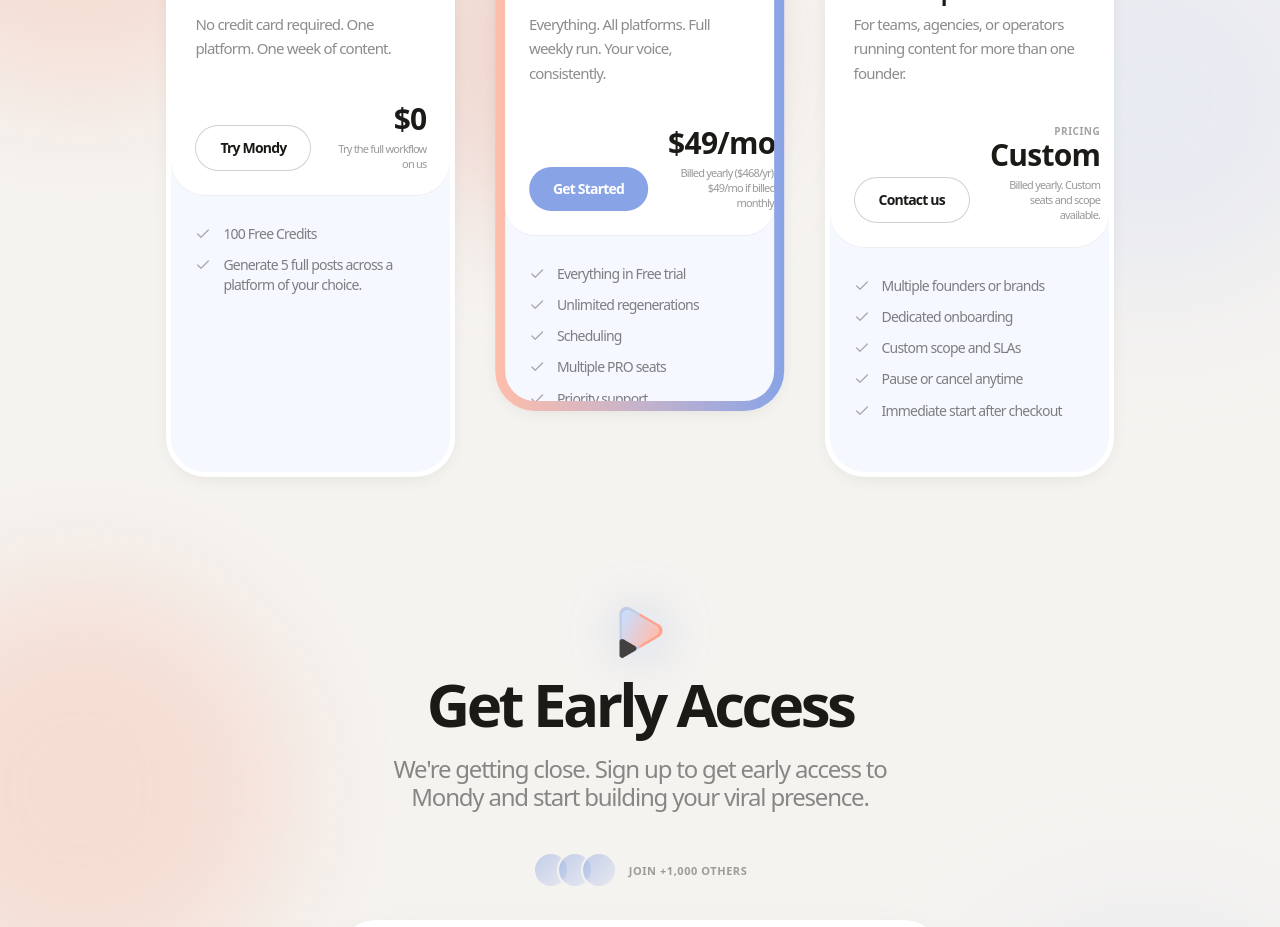
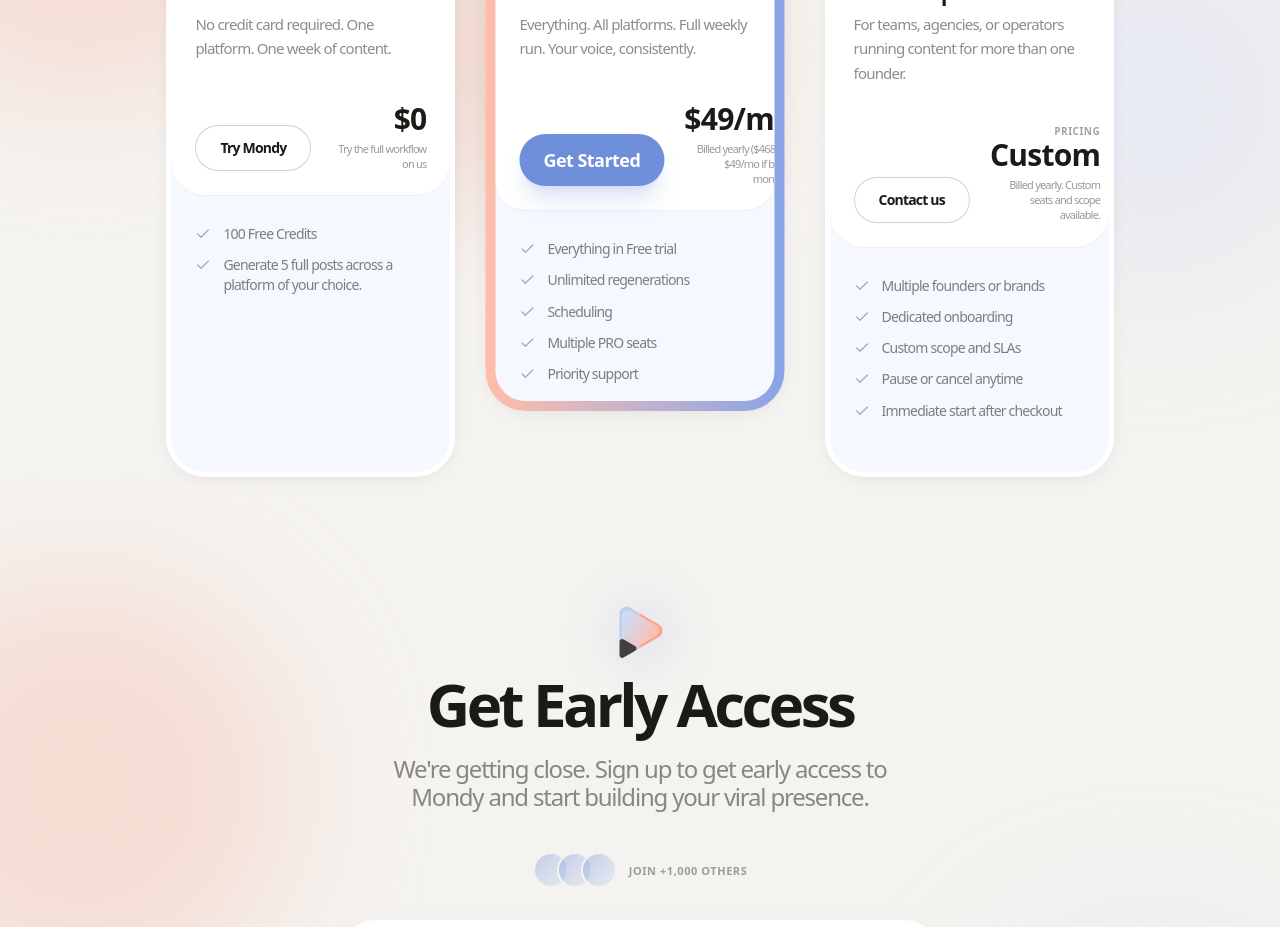
Before and after one commit to TezzeractTeams/Mondy, a Next.js app: page / in a window 1280 px wide. Shown: the part 3620-4547 px from the top of the page. Built offline with nearby package versions, Linux system fonts and the light colour scheme.

Commit message:
Refactor PricingProCard component: Removed unused FEATURED_CTA_CLASS and replaced it with mondyBtn for improved styling consistency. Cleaned up imports in pricing-styles.ts to enhance code clarity.

```diff
--- a/src/components/pricing/PricingProCard.tsx
+++ b/src/components/pricing/PricingProCard.tsx
@@ -1,12 +1,8 @@
 import React from "react";
 import { Check, Zap } from "lucide-react";
 import { cn } from "@/lib/utils";
-import {
-  CARD_RADIUS,
-  CARD_SHADOW,
-  FEATURED_CTA_CLASS,
-  FEATURED_SHELL_GRADIENT,
-} from "./pricing-styles";
+import { CARD_RADIUS, CARD_SHADOW, FEATURED_SHELL_GRADIENT } from "./pricing-styles";
+import { mondyBtn } from "@/styles/mondy";
 
 /**
  * Pro — gradient frame is wider from `md` only.
@@ -67,14 +63,7 @@ export function PricingProCard() {
               </p>
 
               <div className="mt-8 flex flex-col gap-5 sm:mt-10 sm:flex-row sm:items-end sm:justify-between">
-                <button
-                  type="button"
-                  className={cn(
-                    "shrink-0 rounded-full px-6 py-3 text-sm font-bold transition-all",
-                    FEATURED_CTA_CLASS,
-                    "hover:scale-[1.02] active:scale-95",
-                  )}
-                >
+                <button type="button" className={cn(mondyBtn.primaryLg, "shrink-0")}>
                   Get Started
                 </button>
                 <div className="text-left sm:text-right">
--- a/src/components/pricing/pricing-styles.ts
+++ b/src/components/pricing/pricing-styles.ts
@@ -21,8 +21,3 @@ export const INNER_RADIUS_TB_CLASS =
 
 export const FEATURED_SHELL_GRADIENT =
   "bg-gradient-to-r from-[#FFBDAA] to-[#88A3E6]";
-
-export const FEATURED_CTA_CLASS = cn(
-  "bg-[#88A3E6]  text-white",
-  "",
-);
```
